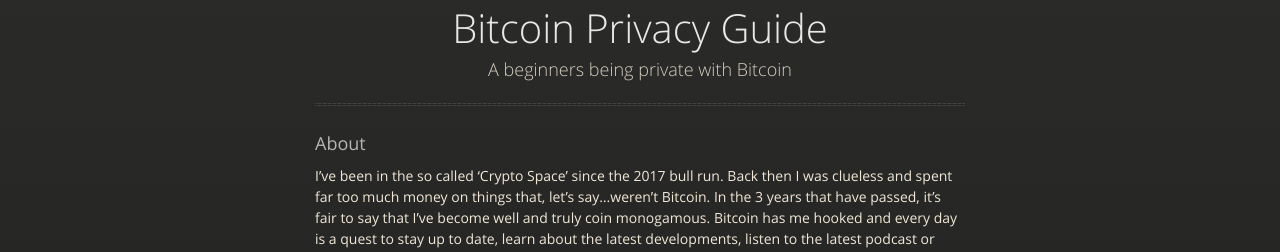
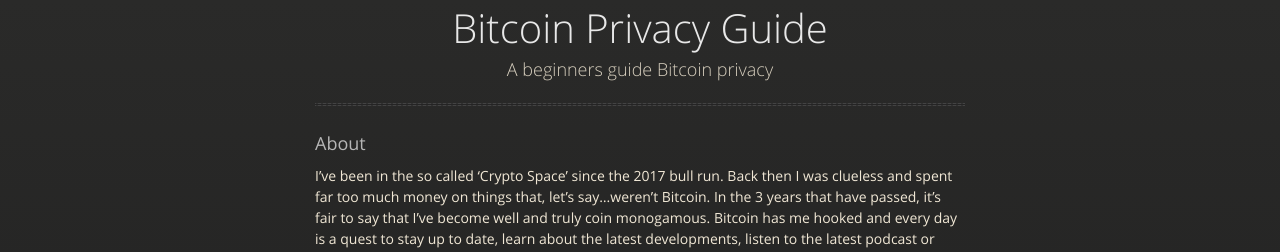
Before and after one commit to BitcoinQnA/BitcoinPrivacyGuide, a Jekyll site: the page built from index.md, in a window 1280 px wide and 900 px high. Shown: the top 252 px of the window. Built offline with Jekyll 4.4.1, drawn with Linux system fonts in a browser that asks for light colours; our own code applies the rules of GitHub Pages for plain Markdown files.

Commit message:
Update _config.yml

```diff
--- a/_config.yml
+++ b/_config.yml
@@ -1,5 +1,5 @@
 title: Bitcoin Privacy Guide
-description: A beginners being private with Bitcoin
+description: A beginners guide Bitcoin privacy
 show_downloads: false
 google_analytics:
 theme: jekyll-theme-midnight
```
